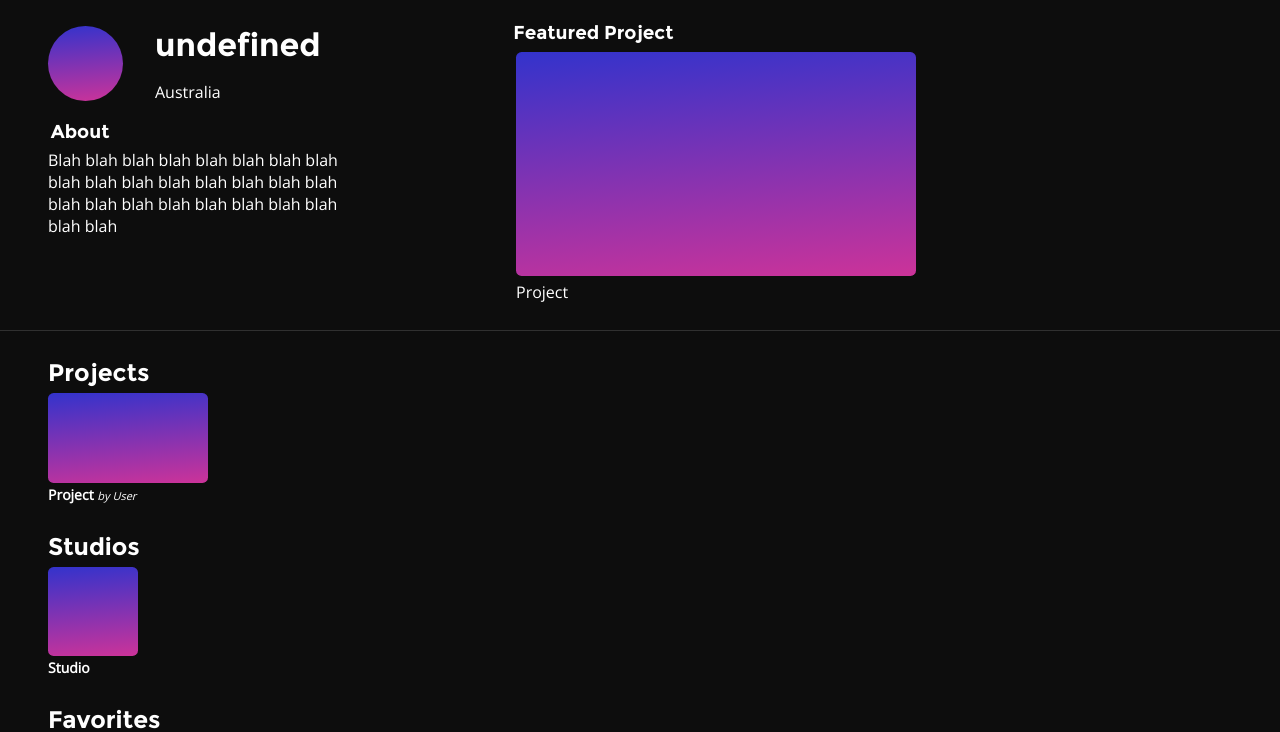
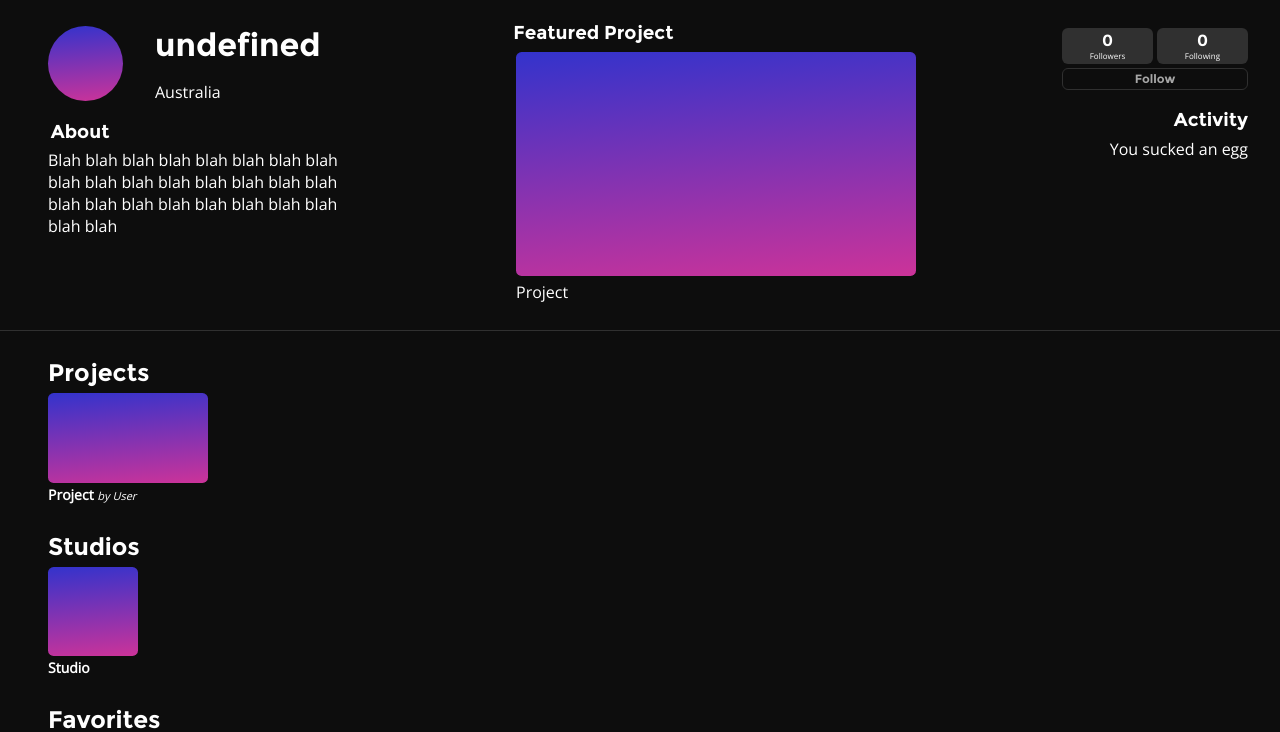
Before and after one commit to ScReGr/calicode-www, a plain HTML site: page profile.html in a window 1280 px wide. Shown: the part 68-800 px from the top of the page. Drawn offline with nearby package versions, Linux system fonts and the light colour scheme; no server answers; files whose address does not match are found by name.

Commit message:
big update

```diff
--- a/profile.html
+++ b/profile.html
@@ -47,9 +47,28 @@
     </div>
     <h3 style="margin-left:1em;margin-bottom:-10px">About</h3>
     <p style="margin-left:1em;max-width:300px" id="aboutUser">Blah blah blah blah blah blah blah blah blah blah blah blah blah blah blah blah blah blah blah blah blah blah blah blah blah blah</p>
-	<h3 style="margin-left:calc(500px - 1em);margin-top:-220px;line-height:0px;min-width:300px">Featured Project</h3>
-	<div id="featuredProject"></div>
-	<p style="margin-left:calc(500px - 1em);line-height:0px">Project</p>
+	<div class="hide">
+		<h3 style="margin-left:calc(500px - 1em);margin-top:-220px;line-height:0px;min-width:300px">Featured Project</h3>
+		<div id="featuredProject"></div>
+		<p style="margin-left:calc(500px - 1em);line-height:0px">Project</p>
+	</div>
+	<div class="right">
+		<div class="followers">
+			<p id="numberFollowers" style="line-height:20px;">0</p>
+			<p style="line-height:10px;font-size:8px">Followers</p>
+		</div>
+		<div class="following">
+			<p id="numberFollowing" style="line-height:20px;">0</p>
+			<p style="line-height:10px;font-size:8px">Following</p>
+		</div>
+		<div id="followButton">
+		Follow
+		</div>
+		<h3 style="float:right; margin-top:-200px">Activity</h3>
+		<p style="float:right; margin-top:-170px">
+			You sucked an egg
+		</p>
+	</div>
 	<br>
 </div>
 <div style="width:100%;height:1px;background-color:#303030;margin:0">
--- a/style.css
+++ b/style.css
@@ -45,8 +45,12 @@ h1, h2, h3, h4, h5, h6 { font-family: montserrat, "Helvetica Neue", helvetica, a
 	background-image: linear-gradient(-185deg, #3333cc, #cc3399);
 	border-radius: 0.35rem;
 	line-height: 0;
-	margin-left:calc(500px - 1em);
 	vertical-align:top;
+	margin-left: calc(500px - 1em);
+}
+
+.hide {
+	margin: 0 auto;
 }
 
 .studio {
@@ -165,16 +169,67 @@ textarea, select, input, button { outline: none; }
 #followButton{
 	transition: background-color .25s ease-in-out;
 	color:#a6a6a6;
-	display:inline-block;
 	border: 1px solid #303030;
+	width: 174px;
 	padding:3px 5px 3px 5px;
 	border-radius:6px;
+	float:right;
 	text-decoration: none;
-	margin-left:calc(1000px - 1em);
-	float:top;
+	margin-top:-240px;
 	font-family: montserrat, "Helvetica Neue", helvetica, arial, sans-serif;
 	font-weight:bold;
 	font-size: 12px;
+	text-align:center;
 }
 
 #followButton:hover{ background-color:#303030; }
+
+.followers {
+	background-color: #303030;
+	width:85px;
+	height:30px;
+	border-radius:6px;
+	padding:3px;
+	margin-top:-280px;
+	float:right;
+	text-align:center;
+	margin-right: 95px;
+}
+
+.followers p {
+	margin:0;
+}
+
+#numberFollowers {
+	font-weight:bold;
+	font-family: montserrat, "Helvetica Neue", helvetica, arial, sans-serif;
+}
+
+.following {
+	background-color: #303030;
+	width:85px;
+	height:30px;
+	border-radius:6px;
+	padding:3px;
+	margin-top:-280px;
+	float:right;
+	text-align:center;
+}
+
+.following p {
+	margin:0;
+}
+
+#numberFollowing {
+	font-weight:bold;
+	font-family: montserrat, "Helvetica Neue", helvetica, arial, sans-serif;
+}
+
+@media all and (max-width: calc(500px + 1em + 700px)) {
+	.hide{display:none}
+	.right{margin-top:71px}
+}
+
+@media all and (max-width: calc(500px + 1em + 200px)) {
+	.right{display:none}
+}
```
